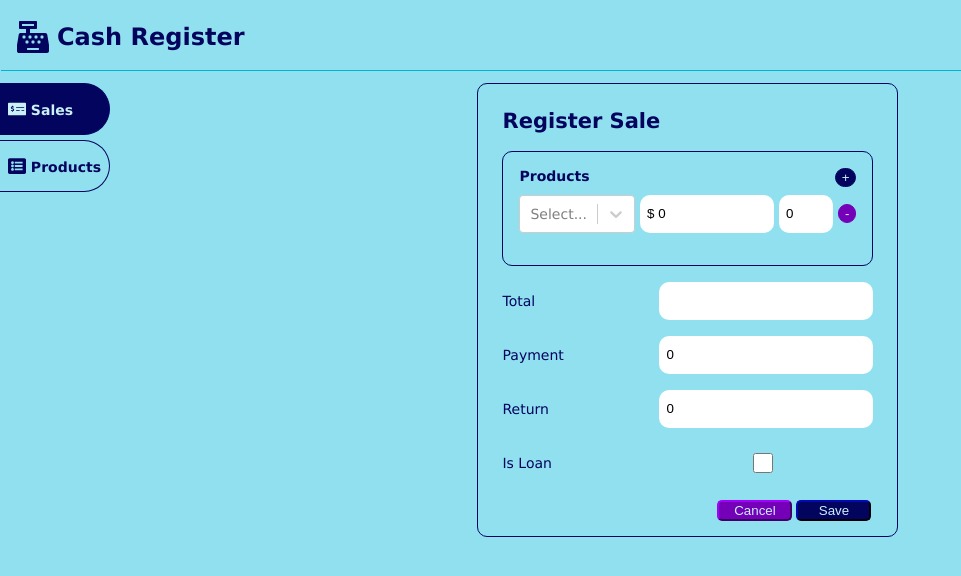
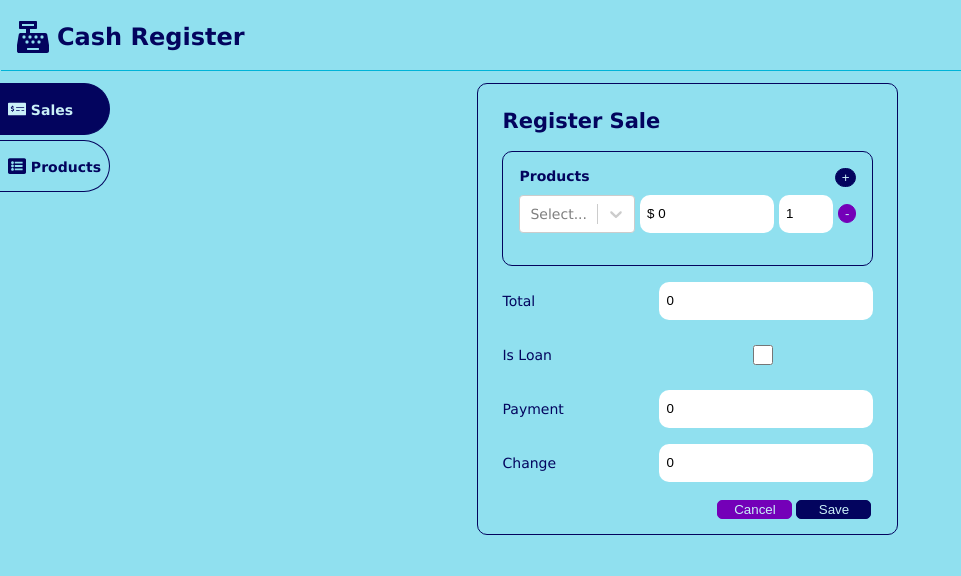
Before and after one commit to jusemon/react-cash-register, a React (Create React App) app: page /sales/sale/new in a window 1280 px wide. Shown: the top 576 px of the page, without its empty margins (0-961 px from the left). Built offline with nearby package versions, Linux system fonts and the light colour scheme; no server answers.

Commit message:
Added plus button, minor bug fixes.

```diff
--- a/src/components/SaleForm.tsx
+++ b/src/components/SaleForm.tsx
@@ -5,7 +5,8 @@ import Loading from 'react-loading';
 import { useParams, useNavigate } from 'react-router-dom';
 import { API } from '../config/constants';
 import { Product } from './ProductList';
-import { currency } from '../utils/format';
+import { currency, identifier } from '../utils/format';
+import { Sale } from './SaleList';
 
 export interface ProductSaleFormFields {
   productId: number;
@@ -21,7 +22,7 @@ export interface SaleFormFields {
   apartmentNumber: string;
   payment: number;
   productSales: ReadonlyArray<ProductSaleFormFields>;
-  return: number;
+  change: number;
   saleId?: number;
   date?: string;
   total?: number;
@@ -36,15 +37,18 @@ export interface Option extends Product {
 export default function SaleForm() {
   const { id } = useParams();
   const navigate = useNavigate();
+  const [editMode, setEditMode] = React.useState(false);
   const [isLoading, setLoading] = React.useState(false);
   const [products, setProducts] = React.useState<ReadonlyArray<Option>>([]);
   const [saleForm, setSaleForm] = React.useState<SaleFormFields>({
     isLoan: false,
     apartmentNumber: '',
     payment: 0,
-    return: 0,
-    productSales: [{ productId: 0, quantity: 0 }],
+    change: 0,
+    productSales: [{ productId: 0, quantity: 1, price: 0 }],
+    total: 0
   });
+
   const getProducts = React.useCallback(async () => {
     setLoading(true);
     try {
@@ -69,36 +73,14 @@ export default function SaleForm() {
     setLoading(true);
     try {
       if (id) {
-        const response = await axios.get(`${API}/Sale/${id}`);
-        setSaleForm({ ...response.data });
+        const response = await axios.get<Sale>(`${API}/Sale/${id}`);
+        setSaleForm({ ...response.data, change: 0 });
       }
     } catch (e) {
       console.error(e);
     }
     setLoading(false);
   }, [id, setSaleForm, setLoading]);
-
-  const setProductSale =
-    (index: number) => (productSale: Partial<ProductSaleFormFields>) => {
-      const productSales = [...saleForm.productSales];
-      productSales[index] = {
-        ...productSales[index],
-        ...productSale,
-      };
-      const total = productSales.reduce(
-        (sum, ps) => sum + (ps.price || 0) * ps.quantity,
-        0
-      );
-      setSaleForm({ ...saleForm, total, productSales });
-    };
-
-  React.useEffect(() => {
-    getProducts();
-  }, [getProducts]);
-
-  React.useEffect(() => {
-    getSale();
-  }, [getSale]);
 
   const createSale = React.useCallback(async () => {
     setLoading(true);
@@ -122,6 +104,14 @@ export default function SaleForm() {
     setLoading(false);
   }, [saleForm, navigate]);
 
+  React.useEffect(() => {
+    getProducts();
+    if (id) {
+      setEditMode(true)
+      getSale();
+    }
+  }, [id, getProducts, getSale, setEditMode]);
+
   const onSaveClick = () => {
     if (id) {
       updateSale();
@@ -129,6 +119,20 @@ export default function SaleForm() {
       createSale();
     }
   };
+
+  const setProductSale =
+    (index: number) => (productSale: Partial<ProductSaleFormFields>) => {
+      const productSales = [...saleForm.productSales];
+      productSales[index] = {
+        ...productSales[index],
+        ...productSale,
+      };
+      const total = productSales.reduce(
+        (sum, ps) => sum + (ps.price || 0) * ps.quantity,
+        0
+      );
+      setSaleForm({ ...saleForm, total, productSales });
+    };
 
   return (
     isLoading ? (
@@ -138,20 +142,16 @@ export default function SaleForm() {
     ) : (
       <div className="sale-form">
         <div className="sale-form-header">
-          <h2>{id ? `Edit Sale ${id}` : 'Register Sale'}</h2>
+          <h2>{editMode ? `Edit Sale ${identifier(saleForm.saleId || 0)}` : 'Register Sale'}</h2>
         </div>
         <div className="sale-form-main">
-          {saleForm.saleId && (
-            <div className="form-field">
-              <label>Sale Number</label>
-              <input readOnly value={saleForm?.saleId} type="number" />
-            </div>
-          )}
+
           <div className="form-group">
             <div className="form-group-header">
               <div className="form-title">Products</div>
               <button
                 className="btn-tiny"
+                disabled={editMode}
                 onClick={() =>
                   setSaleForm({
                     ...saleForm,
@@ -169,6 +169,7 @@ export default function SaleForm() {
               {saleForm.productSales.map((productSale, index) => (
                 <div key={index} className="form-field">
                   <Select
+                    isDisabled={editMode}
                     className="select"
                     options={products}
                     value={products.find(
@@ -189,6 +190,7 @@ export default function SaleForm() {
                   />
                   <input
                     className="tiny"
+                    disabled={editMode}
                     value={productSale?.quantity}
                     min={1}
                     onChange={(e) =>
@@ -200,6 +202,7 @@ export default function SaleForm() {
                   />
                   <button
                     className="btn-tiny btn-accent"
+                    disabled={editMode}
                     onClick={() =>
                       setSaleForm({
                         ...saleForm,
@@ -217,35 +220,14 @@ export default function SaleForm() {
           </div>
           <div className="form-field">
             <label>Total</label>
-            <input readOnly value={saleForm?.total} type="number" />
-          </div>
-          <div className="form-field">
-            <label>Payment</label>
-            <input
-              value={saleForm?.payment}
-              onChange={(e) =>
-                setSaleForm({
-                  ...saleForm,
-                  return: parseInt(e.target.value) - (saleForm?.total || 0),
-                  payment: parseInt(e.target.value),
-                })
-              }
-              type="number"
-            />
-          </div>
-          <div className="form-field">
-            <label>Return</label>
-            <input
-              readOnly
-              value={saleForm?.return > 0 ? saleForm?.return : 0}
-              type="number"
-            />
+            <input readOnly value={saleForm.total} type="number" />
           </div>
           <div className="form-field">
             <label>Is Loan</label>
             <div className="center width-100">
               <input
-                checked={saleForm?.isLoan}
+                disabled={editMode}
+                checked={saleForm.isLoan}
                 onChange={(e) =>
                   setSaleForm({
                     ...saleForm,
@@ -256,11 +238,37 @@ export default function SaleForm() {
               />
             </div>
           </div>
+          {(!saleForm.isLoan || editMode) && (
+            <React.Fragment>
+            <div className="form-field">
+              <label>Payment</label>
+              <input
+                value={saleForm.payment}
+                onChange={(e) =>
+                  setSaleForm({
+                    ...saleForm,
+                    change: parseInt(e.target.value) - (saleForm.total || 0),
+                    payment: parseInt(e.target.value),
+                  })
+                }
+                type="number"
+              />
+            </div>
+            <div className="form-field">
+              <label>Change</label>
+              <input
+                readOnly
+                value={saleForm.change > 0 ? saleForm.change : 0}
+                type="number"
+              />
+            </div>
+            </React.Fragment>
+          )}
           {saleForm?.isLoan && (
             <div className="form-field">
               <label>Apartment Number</label>
               <input
-                value={saleForm?.apartmentNumber}
+                value={saleForm.apartmentNumber}
                 onChange={(e) =>
                   setSaleForm({
                     ...saleForm,
--- a/src/index.tsx
+++ b/src/index.tsx
@@ -8,11 +8,11 @@ const root = ReactDOM.createRoot(
   document.getElementById('root') as HTMLElement
 );
 root.render(
-  // <React.StrictMode>
+  <React.StrictMode>
     <BrowserRouter>
       <App />
     </BrowserRouter>
-  // </React.StrictMode>
+   </React.StrictMode>
 );
 
 // If you want to start measuring performance in your app, pass a function
--- a/src/style.css
+++ b/src/style.css
@@ -140,6 +140,12 @@ body {
   border-top: 1px solid var(--primary);
 }
 
+.sale-table tr th:first-child,
+.sale-table tr td:first-child {
+  max-width: 20px;
+  min-width: 20px;
+}
+
 .product-table .odd td,
 .sale-table .odd td {
   background: var(--background-dark);
@@ -186,13 +192,20 @@ tbody:last-child tr:last-child td:last-child {
 
 .btn {
   background: var(--primary);
-  border-color: var(--primary);
+  border: 1px solid var(--primary);
   outline: none;
   border-radius: 5px;
   color: var(--background-light);
   cursor: pointer;
   margin: 2px;
   width: 75px;
+}
+
+.btn:disabled {
+  background: var(--background-dark);
+  border: 1px solid var(--primary);
+  color: var(--primary);
+  cursor: default;
 }
 
 .btn.btn-accent,
@@ -211,6 +224,7 @@ tbody:last-child tr:last-child td:last-child {
   border: 1px solid var(--primary);
   border-radius: 10px;
 }
+
 .product-form .form-field,
 .sale-form .form-field {
   padding-bottom: 1rem;
@@ -218,12 +232,14 @@ tbody:last-child tr:last-child td:last-child {
   align-items: center;
   justify-content: space-between;
 }
+
 .product-form .form-field label,
 .sale-form .form-field label {
   display: inline-block;
   min-width: 150px;
   font-weight: 400;
 }
+
 .product-form .form-field input,
 .sale-form .form-field input {
   display: inline-block;
@@ -289,6 +305,16 @@ button.btn-tiny {
   border-radius: 10px;
 }
 
+.btn-icon {
+  font-size: 1.2rem;
+  margin-bottom: -3px;
+  cursor: pointer;
+}
+
+.rotate {
+  transform: rotate(45deg);
+}
+
 .form-group-header {
   display: flex;
   justify-content: space-between;
--- a/src/utils/format.ts
+++ b/src/utils/format.ts
@@ -7,4 +7,7 @@ export const currency = (value: number) =>
     .slice(0, -3);
 
 export const date = (value: string) =>
-    new Date(value).toLocaleString('es-CO')
+  new Date(value).toLocaleString('es-CO')
+
+export const identifier = (value: number) =>
+  value.toString().padStart(5, '0')
```
Also changed, not shown: src/components/SaleList.tsx (+21 -6 lines), public/logo512.png, public/manifest.json, 1 other file (tests, documents, lock files or other folders).
